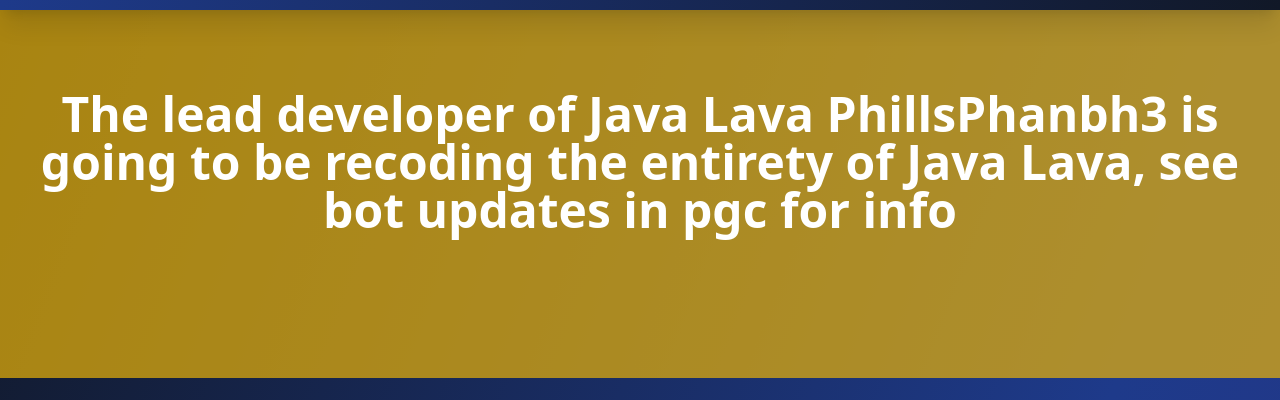
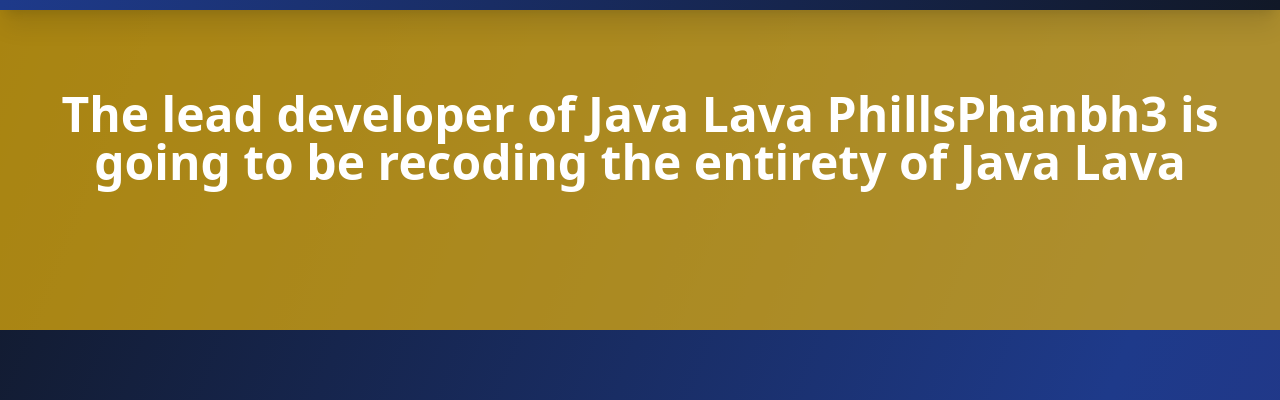
Before and after one commit to PhillsPhanbh3/Java-Lava-discord-bot-website, a website: page index.html in a window 1280 px wide. Shown: the part 54-454 px from the top of the page. Drawn offline with nearby package versions, Linux system fonts and the light colour scheme; a script that the page names is missing.

Commit message:
removed some not needed info from the landing page

```diff
--- a/index.html
+++ b/index.html
@@ -78,7 +78,7 @@
 
     <section class="py-20 px-4 bg-yellow-500 bg-opacity-70">
             <div class="max-w-7xl mx-auto">
-                <h2 class="text-5xl font-extrabold text-center mb-16">The lead developer of Java Lava PhillsPhanbh3 is going to be recoding the entirety of Java Lava, see bot updates in pgc for info</h2>
+                <h2 class="text-5xl font-extrabold text-center mb-16">The lead developer of Java Lava PhillsPhanbh3 is going to be recoding the entirety of Java Lava</h2>
             </div>
         </section>
 
```
